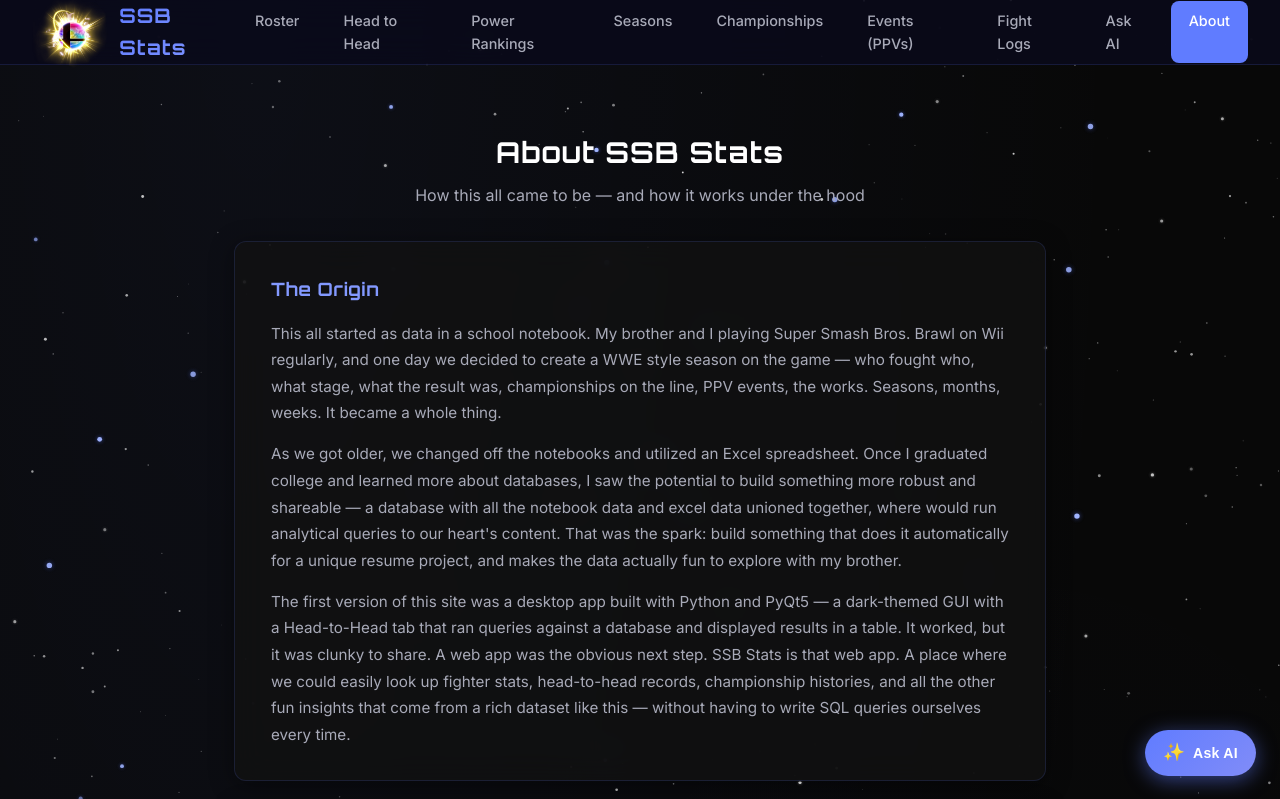
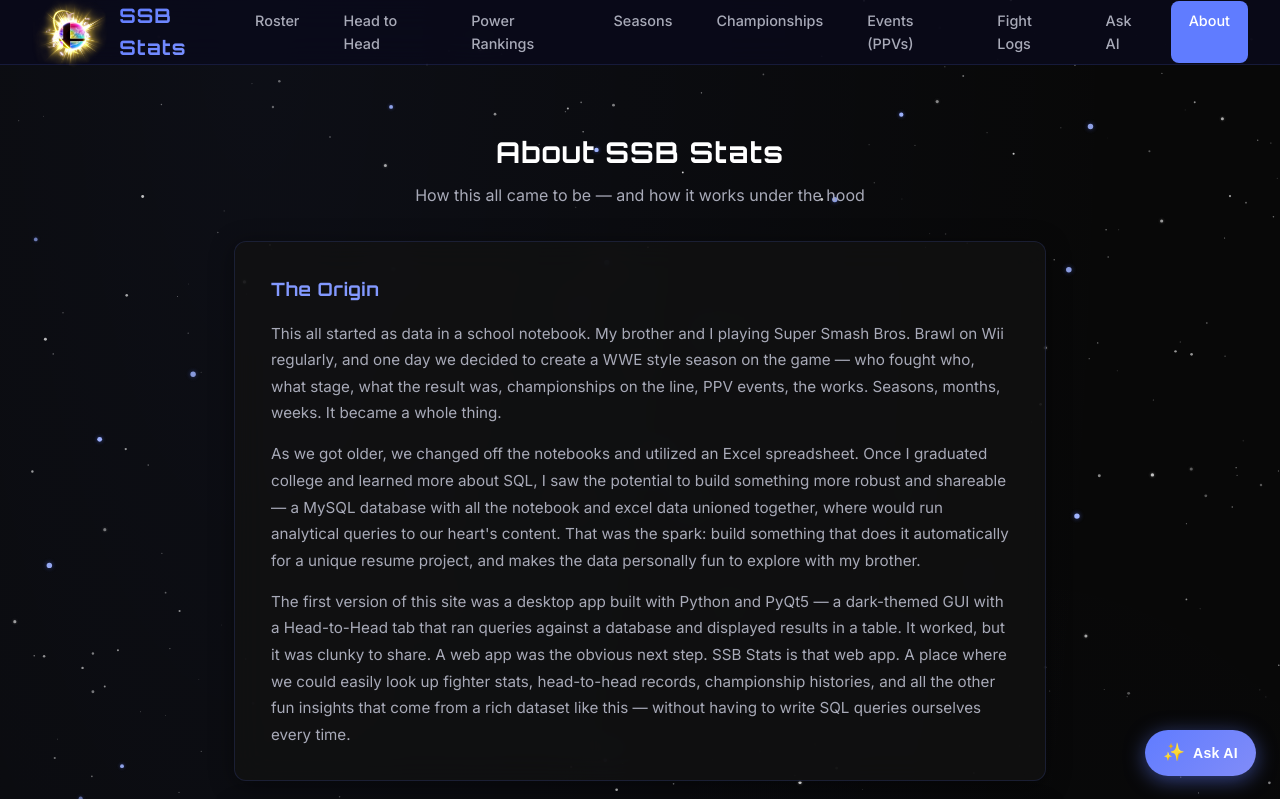
Before and after one commit to ianpeck/ssbstats, a Flask app: page /about in a window 1280 px wide. Shown: the top 799 px of the page. Run offline with Flask 3, Linux system fonts and the light colour scheme.

Commit message:
change origin wording

```diff
--- a/templates/about.html
+++ b/templates/about.html
@@ -15,9 +15,9 @@
             championships on the line, PPV events, the works. Seasons, months, weeks. It became a whole thing.
         </p>
         <p>
-            As we got older, we changed off the notebooks and utilized an Excel spreadsheet. Once I graduated college and learned more about databases, I saw
-            the potential to build something more robust and shareable — a database with all the notebook data and excel data unioned together, where would run analytical queries to our heart's content.
-            That was the spark: build something that does it automatically for a unique resume project, and makes the data actually fun to explore with my brother.
+            As we got older, we changed off the notebooks and utilized an Excel spreadsheet. Once I graduated college and learned more about SQL, I saw
+            the potential to build something more robust and shareable — a MySQL database with all the notebook and excel data unioned together, where would run analytical queries to our heart's content.
+            That was the spark: build something that does it automatically for a unique resume project, and makes the data personally fun to explore with my brother.
         </p>
         <p>
             The first version of this site was a desktop app built with Python and PyQt5 — a dark-themed GUI with a Head-to-Head tab that ran queries against a database and displayed results in a table. It worked, but it was clunky to share. A web app was the obvious next step. SSB Stats is that web app.
```
